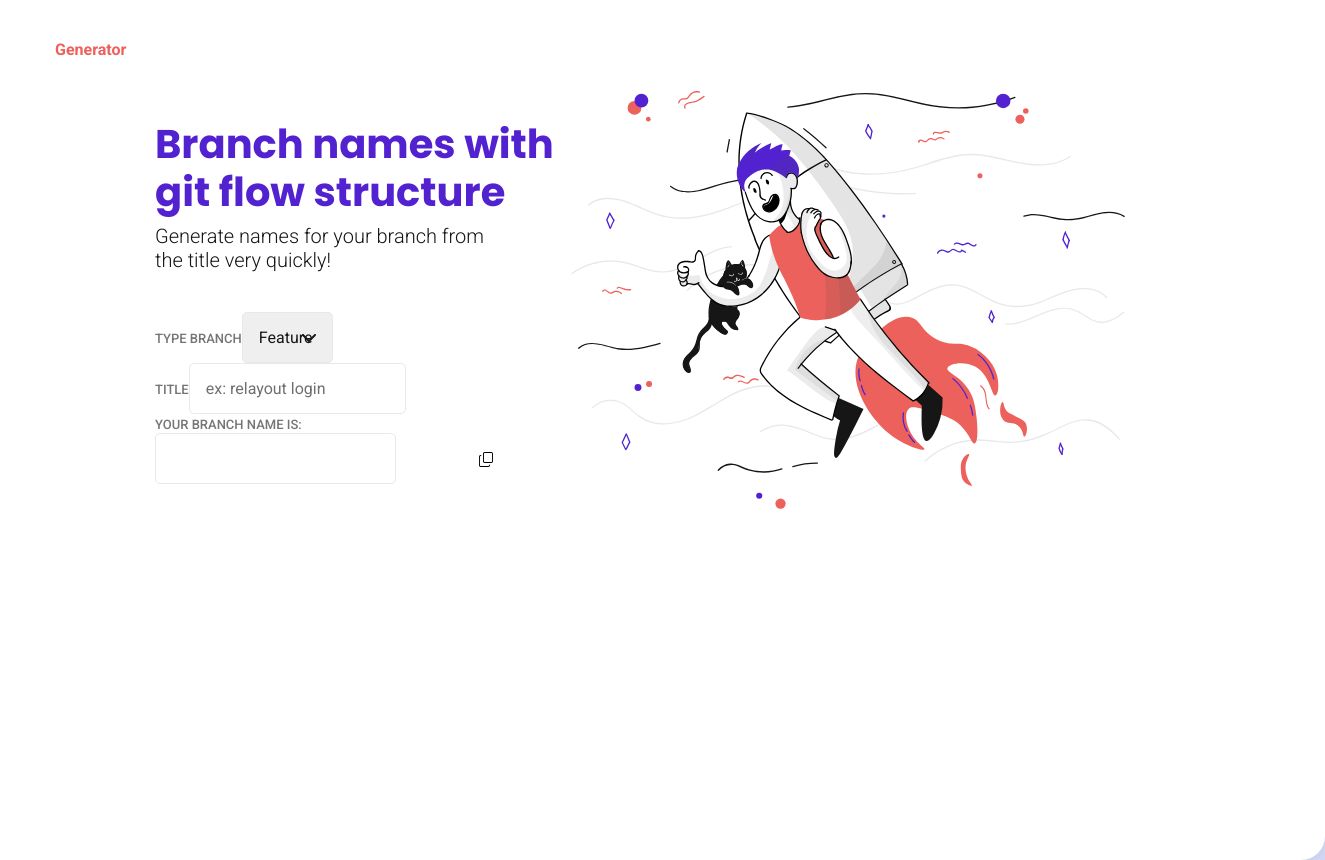
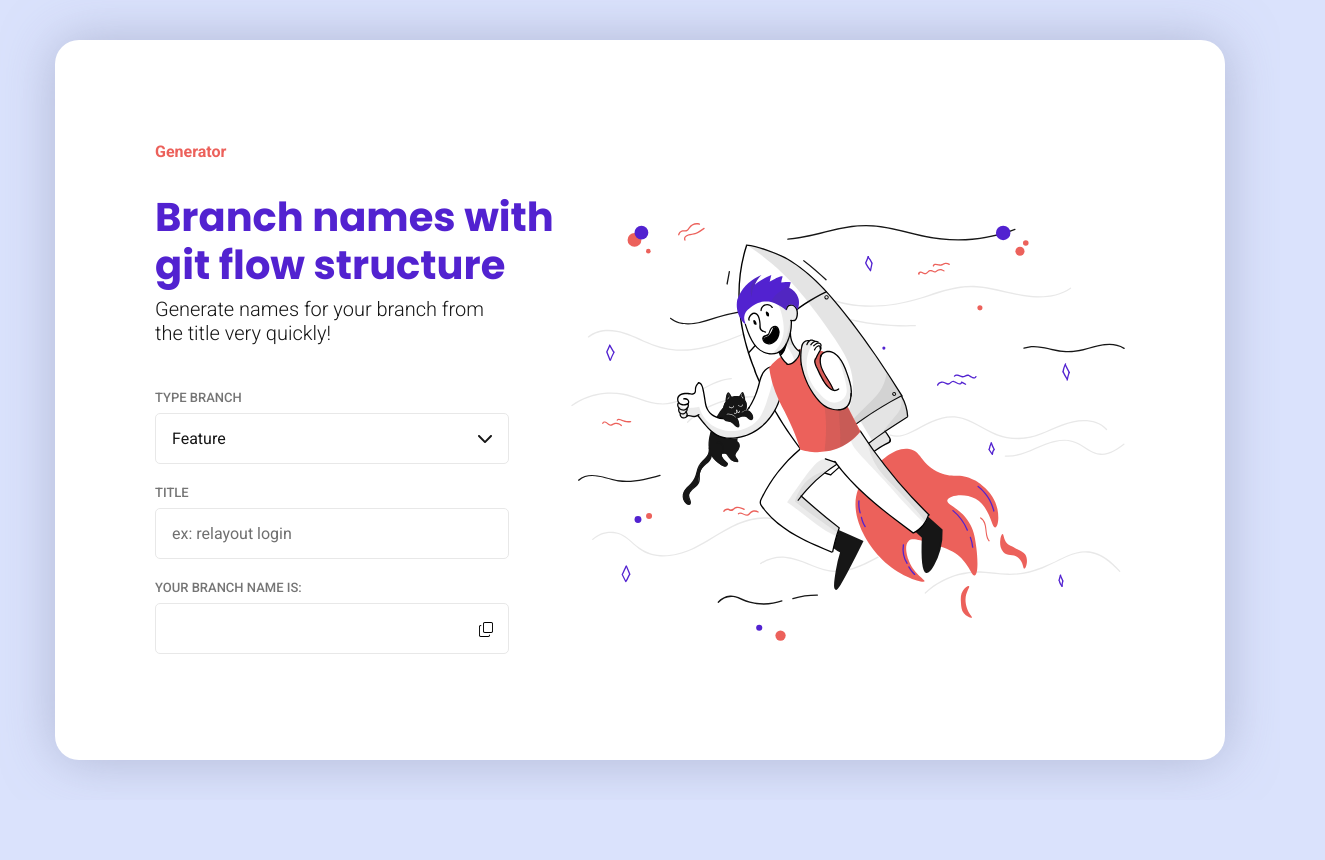
Before and after one commit to gizellysteffanny/branch-name-generate, an Angular app: page / in a window 1280 px wide. Shown: the whole page, 1325 px wide, since content can reach past the window. After the commit the page ends 800 px from the top, so only its background shows below. Built offline with nearby package versions, Linux system fonts and the light colour scheme.

Commit message:
setup deploy gh pages

```diff
--- a/angular.json
+++ b/angular.json
@@ -25,6 +25,7 @@
             "aot": true,
             "assets": ["src/favicon.ico", "src/assets"],
             "styles": [
+              "node_modules/bootstrap/dist/css/bootstrap.min.css",
               "src/styles.scss"
             ],
             "scripts": []
--- a/src/app/components/generate-name/generate-name.component.scss
+++ b/src/app/components/generate-name/generate-name.component.scss
@@ -80,7 +80,7 @@
 
             select {
               -webkit-appearance: none;
-              background-image: url('/assets/img/arrow-down.svg');
+              background-image: url(~/assets/img/arrow-down.svg);
               background-repeat: no-repeat;
               background-position-y: center;
               background-position-x: calc(100% - 16px);
```
Also changed, not shown: package.json (+23 -3 lines), 1 other file (tests, documents, lock files or other folders).
